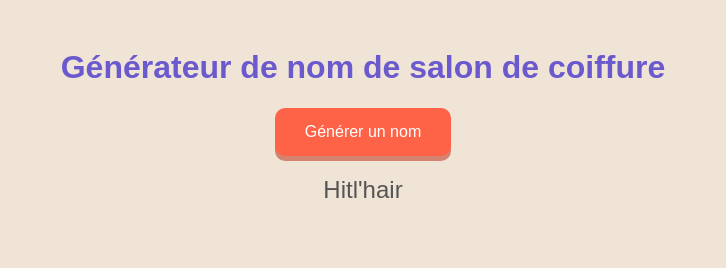
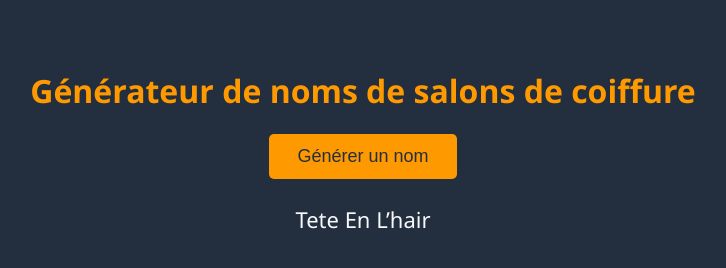
Before and after one commit to adrientimeleft/salon, a plain HTML site: page index.html in a window 1280 px wide. Both pictures are taken after a click on the button "Générer un nom". Shown: the whole page, without its empty margins (277-1003 px from the left). Drawn offline with Linux system fonts and the light colour scheme.

Commit message:
Update index.html

```diff
--- a/index.html
+++ b/index.html
@@ -3,68 +3,142 @@
 <head>
     <meta charset="UTF-8">
     <meta name="viewport" content="width=device-width, initial-scale=1.0">
-    <title>Générateur de nom de salon de coiffure</title>
+    <title>Générateur de noms de salons de coiffure</title>
     <style>
         body {
-            font-family: 'Arial', sans-serif;
-            background-color: #f0e4d7;
-            color: #333;
+            font-family: 'Segoe UI', Tahoma, Geneva, Verdana, sans-serif;
+            background-color: #232f3e;
+            color: #f7f8fa;
             text-align: center;
-            padding: 20px;
+            padding: 40px;
         }
 
         h1 {
-            color: #6a5acd;
+            color: #ff9900;
         }
 
         button {
-            background-color: #ff6347;
-            color: white;
+            background-color: #ff9900;
+            color: #232f3e;
             border: none;
-            padding: 15px 30px;
-            font-size: 16px;
+            padding: 12px 28px;
+            font-size: 18px;
             cursor: pointer;
-            border-radius: 10px;
-            box-shadow: 0 5px #d38370;
+            border-radius: 5px;
+            transition: background-color 0.3s;
         }
 
         button:hover {
-            background-color: #ee5c42;
+            background-color: #cc7a00;
         }
 
         p {
-            font-size: 24px;
-            color: #555;
-            margin-top: 20px;
+            font-size: 22px;
+            margin-top: 25px;
         }
     </style>
 </head>
 <body>
-    <h1>Générateur de nom de salon de coiffure</h1>
+    <h1>Générateur de noms de salons de coiffure</h1>
     <button onclick="genererNom()">Générer un nom</button>
-    <p id="nomSalon">Appuyez sur le bouton pour générer un nom...</p>
+    <p id="nomSalon">Cliquez sur le bouton pour générer un nom...</p>
     <script>
-        // JavaScript pour générer le nom
-        document.addEventListener('DOMContentLoaded', function() {
-            function genererNom() {
-                const elements = [
-                    "Hitl'hair",
-                    "Nique ta m'hair",
-                    "Participa'tiff",
-                    "Défris'tiff",
-                    "Révolu'tiff",
-                    "Capil'l'hair",
-                    "Explora'tiff",
-                    "Evanou'hair",
-                    "Mani'pultiff",
-                    "Styla'tiff"
-                ];
-                const index = Math.floor(Math.random() * elements.length);
-                document.getElementById('nomSalon').innerText = elements[index];
-            }
+        const nomsDeSalons = [
+            "L’atelier Crea’tif",
+            "Nouvel’hair",
+            "Nat’tif",
+            "Imagin’hair",
+            "Tete En L’hair",
+            "F’hair D Nath",
+            "Fmhair",
+            "D’hair Et D’o",
+            "L’hair Du Paraitre",
+            "Coloc At Hair",
+            "L’envie D’hair",
+            "Nouvel’hair",
+            "Evolutif’s",
+            "Posi Tiff Coiffure",
+            "L’hair Du Temps",
+            "L’art De Pl’hair",
+            "Sur Un Hair De Make Up",
+            "Nouvelle Hair",
+            "Cap Tif’",
+            "Laf Hair",
+            "Jennif Hair",
+            "Imagin’hair",
+            "Au Long Court",
+            "Nouvel’hair Coiffure",
+            "Estu’hair",
+            "So’beautiful Hair",
+            "Nat’tif",
+            "Folie Dans L’hair",
+            "Les Hair De Julie",
+            "Diminu’tifs",
+            "Hair Design",
+            "Crea-tifs",
+            "Epi-tete Coiffure",
+            "L’abeced’hair",
+            "Intui’tif",
+            "L’Envie De Pl Hair",
+            "F’hair D Nath",
+            "Art’hair",
+            "Le Bol D’hair…",
+            "Supp’hair Belle",
+            "Sur Un Hair De Brocante",
+            "Alternatif",
+            "Prendre L’hair Coiffure",
+            "L’Hair Vegetal Du Bassin",
+            "L’hair De Rien",
+            "Tif’fany",
+            "Dans L’hair Du Temps",
+            "Comme Un Hair",
+            "Est’hair Coiffure",
+            "L’univ’hair",
+            "Epi’ Tete Coiffure",
+            "Instinc’tif",
+            "Un Hair D’amelie",
+            "Evolu’tif",
+            "L’ Hair Du Temps",
+            "Hair De Famille",
+            "Attrac'tiff",
+            "S’coup",
+            "De Meche Avec Sylvie",
+            "Admira’tifs",
+            "A L Haire Libre",
+            "Hair Libr Coiffure",
+            "S’coup International",
+            "A L’hair Libre",
+            "Hair Force",
+            "Cl’ Hair",
+            "Crea'tif",
+            "Intermedi ‘ Hair Coiffure",
+            "Impera’tif",
+            "Barb Hair Shop",
+            "L’atelier Crea Tif",
+            "Les Secrets Pour Pl’ Hair",
+            "Hair Pur",
+            "Partouta’tif",
+            "Ac’tif",
+            "Nique ta m'hair",
+            "Minist'hair",
+            "Atmosp’hair",
+            "Scoothair",
+            "Love In The Hair",
+            "Art De Pl’hair",
+            "Hair France",
+            "Changer D’hair",
+            "Imag’in’hair",
+            "Hair Du Temps",
+            "Participa'tiff",
+            "N’hair J Pro",
+            "Driv’hair",
+            "Winhair"
+        ];
 
-            window.genererNom = genererNom; // Expose la fonction au scope global
-        });
+        function genererNom() {
+            const index = Math.floor(Math.random() * nomsDeSalons.length);
+            document.getElementById('nomSalon').innerText = nomsDeSalons[index];
+        }
     </script>
 </body>
 </html>
```
